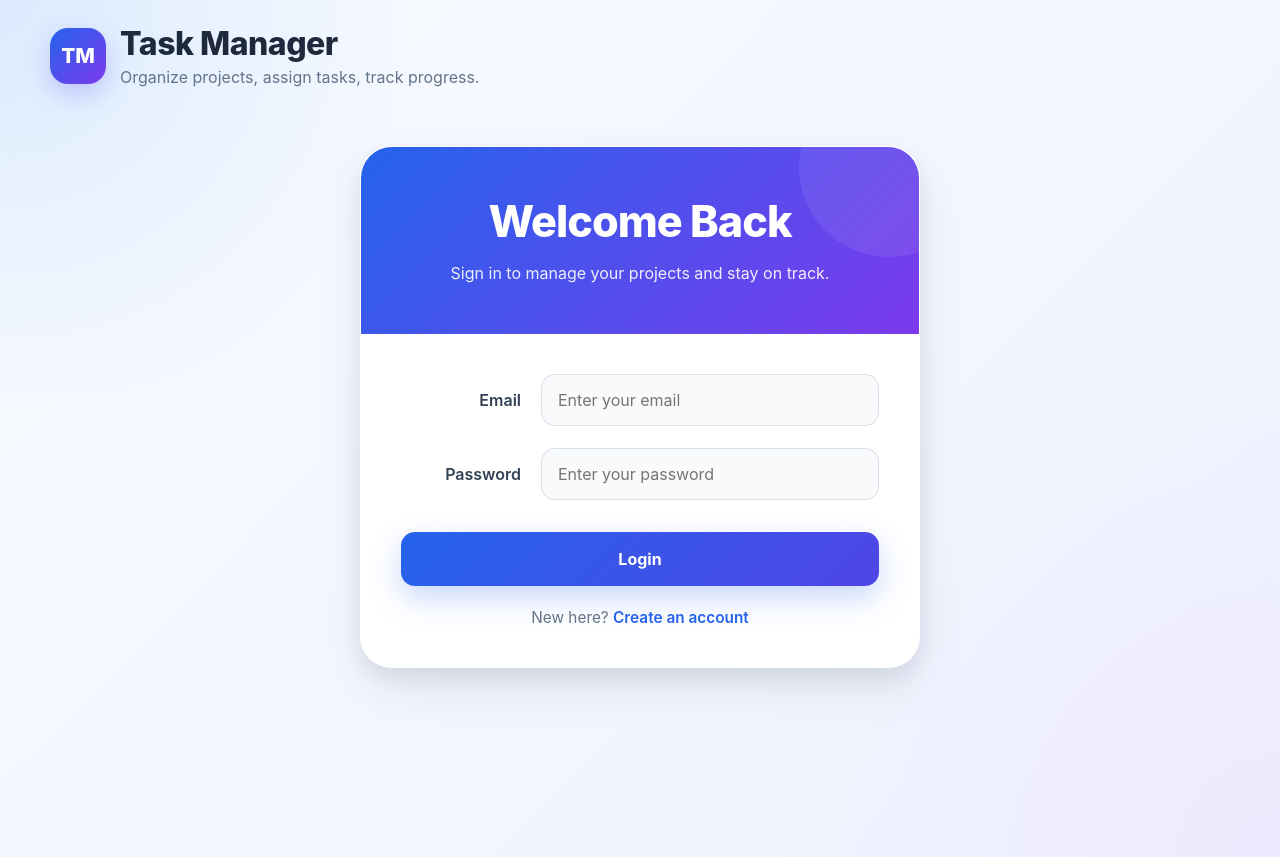
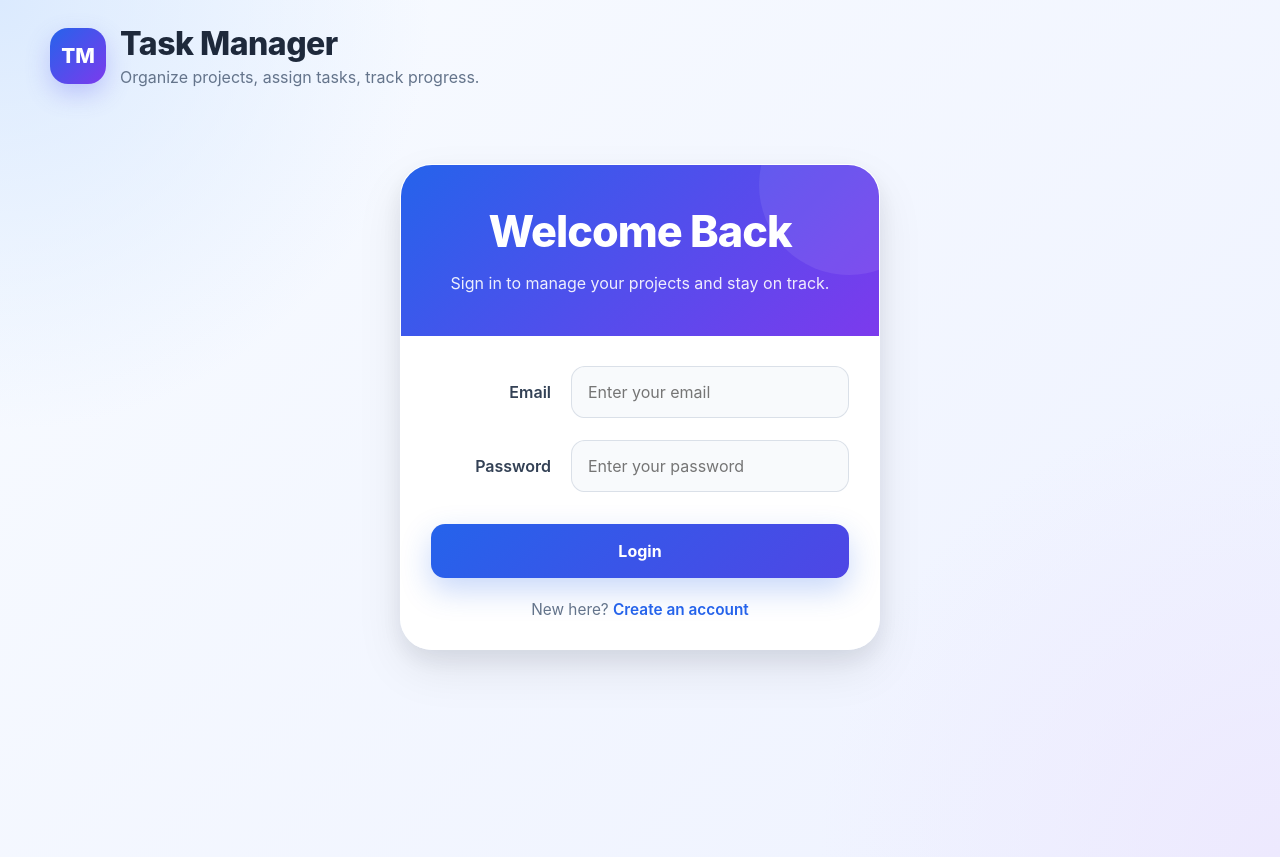
Before and after one commit to ravitejabasabathini/task_management, a React (Create React App) app in the folder frontend/: page /login in a window 1280 px wide. Built offline with nearby package versions, Linux system fonts and the light colour scheme; no server answers.

Commit message:
Updated login and signup UI1

```diff
--- a/frontend/src/App.css
+++ b/frontend/src/App.css
@@ -117,8 +117,8 @@ body {
 /* ---------- AUTH CARD ---------- */
 
 .auth-card {
-  width: 100%;
-  max-width: 560px;
+  width: 150%;
+  max-width: 480px;
 
   background: var(--surface);
 
@@ -139,7 +139,7 @@ body {
 .auth-hero {
   position: relative;
 
-  padding: 48px 40px;
+  padding: 40px 38px;
 
   text-align: center;
   color: white;
@@ -188,7 +188,7 @@ body {
 /* ---------- FORM ---------- */
 
 .auth-form {
-  padding: 40px;
+  padding: 30px;
 
   display: flex;
   flex-direction: column;
```
